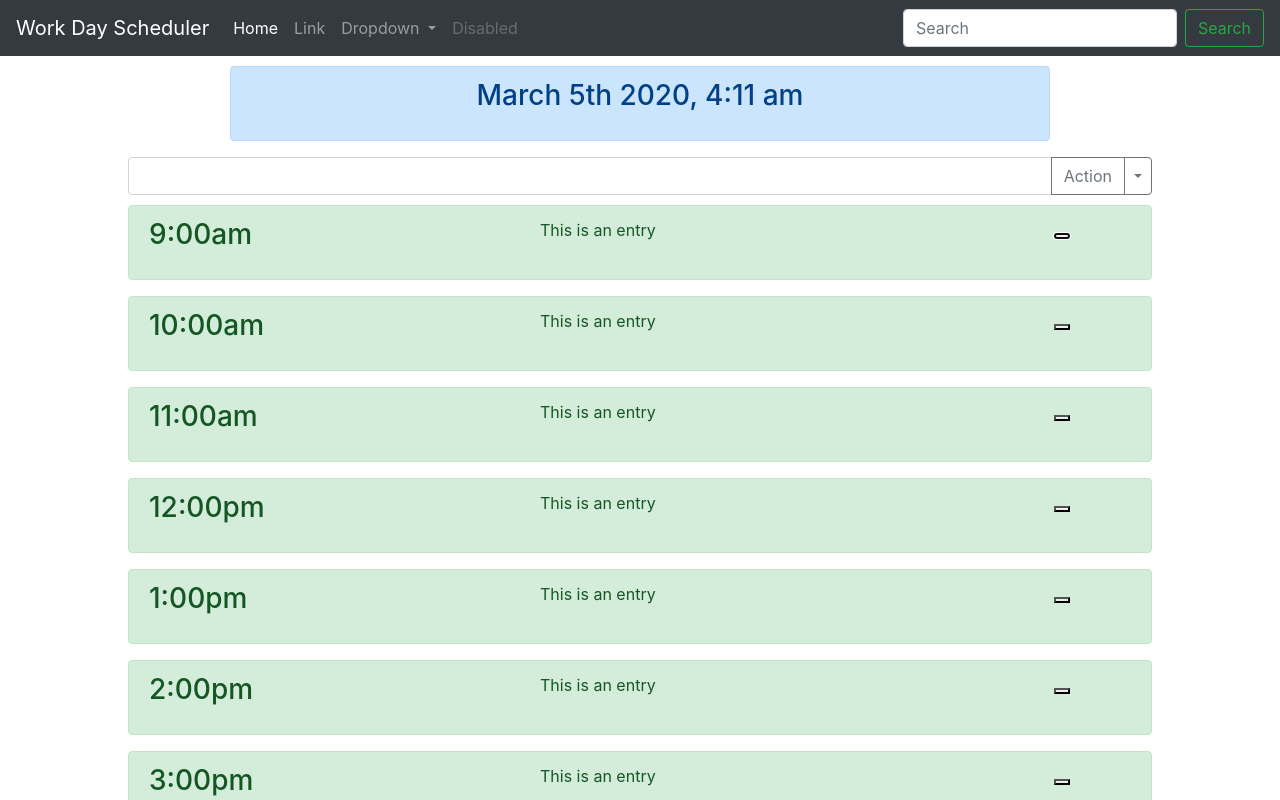
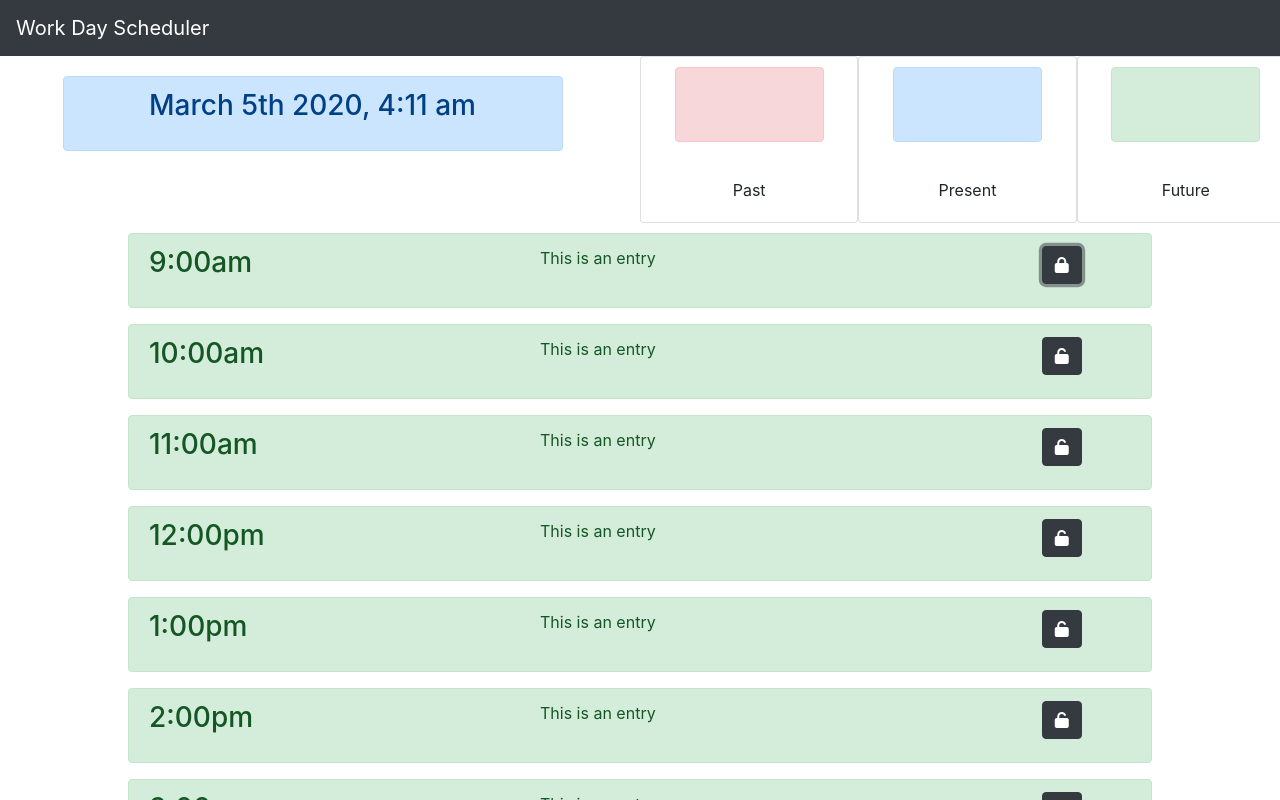
Before and after one commit to DC-Cunningham/WorkDayScheduler, a plain HTML site: page index.html in a window 1280 px wide. Both pictures are taken after a click on the button 1061 px from the left and 236 px from the top of the page. Shown: the top 800 px of the page. Drawn offline with nearby package versions, Linux system fonts and the light colour scheme.

Commit message:
created click function on hour blocks

```diff
--- a/Assets/WorkDayScheduler.js
+++ b/Assets/WorkDayScheduler.js
@@ -18,7 +18,6 @@ function liveTime() {
 
 function hourColour() {
   $(".time-block").each(function() {
-    debugger;
     const timeBlock = $(this);
     const now = parseInt(moment().format("H"));
     const span = parseInt(timeBlock.attr("data-time"));
@@ -31,3 +30,23 @@ function hourColour() {
     }
   });
 }
+
+$(".lock").on("click", function() {
+  if ($(this).attr("value") == "locked") {
+    $(this).attr("value", "unlocked");
+    $(this).html('<i class="fa fa-unlock"></i>');
+    clearEntry();
+  } else {
+    $(this).attr("value", "locked");
+    $(this).html('<i class="fa fa-lock"></i>');
+    storeEntry();
+  }
+});
+
+function clearEntry() {
+  console.log("clear entry fired");
+}
+
+function storeEntry() {
+  console.log("store entry fired");
+}
--- a/index.html
+++ b/index.html
@@ -4,6 +4,7 @@
     <meta charset="UTF-8" />
     <meta name="viewport" content="width=device-width, initial-scale=1.0" />
     <link rel="stylesheet" href="./Assets/style.css" />
+    <script src="https://use.fontawesome.com/cfedf8cd6f.js"></script>
     <link
       rel="stylesheet"
       href="https://cdnjs.cloudflare.com/ajax/libs/twitter-bootstrap/4.0.0/css/bootstrap.min.css"
@@ -18,65 +19,46 @@
         <button class="navbar-toggler" type="button" data-toggle="collapse" data-target="#navbarSupportedContent" aria-controls="navbarSupportedContent" aria-expanded="false" aria-label="Toggle navigation">
           <span class="navbar-toggler-icon"></span>
         </button>
-
-        <div class="collapse navbar-collapse" id="navbarSupportedContent">
-          <ul class="navbar-nav mr-auto">
-            <li class="nav-item active">
-              <a class="nav-link" href="#">Home <span class="sr-only">(current)</span></a>
-            </li>
-            <li class="nav-item">
-              <a class="nav-link" href="#">Link</a>
-            </li>
-            <li class="nav-item dropdown">
-              <a class="nav-link dropdown-toggle" href="#" id="navbarDropdown" role="button" data-toggle="dropdown" aria-haspopup="true" aria-expanded="false">
-                Dropdown
-              </a>
-              <div class="dropdown-menu" aria-labelledby="navbarDropdown">
-                <a class="dropdown-item" href="#">Action</a>
-                <a class="dropdown-item" href="#">Another action</a>
-                <div class="dropdown-divider"></div>
-                <a class="dropdown-item" href="#">Something else here</a>
-              </div>
-            </li>
-            <li class="nav-item">
-              <a class="nav-link disabled" href="#">Disabled</a>
-            </li>
-          </ul>
-          <form class="form-inline my-2 my-lg-0">
-            <input class="form-control mr-sm-2" type="search" placeholder="Search" aria-label="Search">
-            <button class="btn btn-outline-success my-2 my-sm-0" type="submit">Search</button>
-          </form>
-
+      </nav>
+      <div class="row">
+        <div class="col-6" id="time-of-day">
         </div>
-      </nav>
-      <div id="time-of-day">
+        <div class="card col-2 key">
+          <div class="alert alert-danger">
+          </div>
+          <div class="card-body">
+            <p class="card-text text-center">Past</p>
+          </div>
+        </div>
+        <div class="card col-2 key">
+          <div class="alert alert-primary">
+          </div>
+          <div class="card-body">
+            <p class="card-text text-center">Present</p>
+          </div>
+        </div>
+        <div class="card col-2 key">
+          <div class="alert alert-success">
+          </div>
+          <div class="card-body">
+            <p class="card-text text-center">Future</p>
+          </div>
+        </div>
+      </div>
       </div>
       <main>
-        <div class="input-group" id="event-input">
-            <input type="text" class="form-control">
-            <div class="input-group-append">
-              <button type="button" class="btn btn-outline-secondary">Action</button>
-              <button type="button" class="btn btn-outline-secondary dropdown-toggle dropdown-toggle-split" data-toggle="dropdown" aria-haspopup="true" aria-expanded="false">
-                <span class="sr-only">Toggle Dropdown</span>
-              </button>
-              <div class="dropdown-menu">
-                <a class="dropdown-item" href="#">Action</a>
-                <a class="dropdown-item" href="#">Another action</a>
-                <a class="dropdown-item" href="#">Something else here</a>
-              </div>
-            </div>
-          </div>
-      </main>
         <div class="alert text-center time-block" data-time="9">
            <div class="row">
                <div class="col-1">
                    <h3>9:00am</h3>
                 </div>
                 <div class="col-9" id="nine-entry">
-                    <p>This is an entry</p>
+                    <p contentEditable="true">This is an entry</p>
                 </div>
                 <div class="col-2">
-                    <button></button>
+                    <button class="lock btn btn-dark" value="unlocked">
+                      <i class="fa fa-unlock"></i>
+                    </button>
                 </div>
            </div>
         </div>
@@ -86,10 +68,12 @@
                     <h3>10:00am</h3>
                 </div>
                 <div class="col-9" id="ten-entry">
-                    <p>This is an entry</p>
+                  <p contentEditable="true">This is an entry</p>
                 </div>
                 <div class="col-2">
-                    <button></button>
+                  <button class="lock btn btn-dark" value="unlocked">
+                      <i class="fa fa-unlock"></i>
+                    </button>
                 </div>
             </div>
         </div>
@@ -99,10 +83,12 @@
                     <h3>11:00am</h3>
                 </div>
                 <div class="col-9" id="eleven-entry">
-                    <p>This is an entry</p>
+                    <p contentEditable="true">This is an entry</p>
                 </div>
                 <div class="col-2">
-                    <button></button>
+                  <button class="lock btn btn-dark" value="unlocked">
+                      <i class="fa fa-unlock"></i>
+                    </button>
                 </div>
             </div>
         </div>
@@ -112,10 +98,12 @@
                     <h3>12:00pm</h3>
                 </div>
                 <div class="col-9" id="twelve-entry">
-                    <p>This is an entry</p>
+                    <p contentEditable="true">This is an entry</p>
                 </div>
                 <div class="col-2">
-                    <button></button>
+                  <button class="lock btn btn-dark" value="unlocked">
+                      <i class="fa fa-unlock"></i>
+                    </button>
                 </div>
             </div>
         </div>
@@ -125,10 +113,12 @@
                     <h3>1:00pm</h3>
                 </div>
                 <div class="col-9" id="one-entry">
-                    <p>This is an entry</p>
+                    <p contentEditable="true">This is an entry</p>
                 </div>
                 <div class="col-2">
-                    <button></button>
+                  <button class="lock btn btn-dark" value="unlocked">
+                      <i class="fa fa-unlock"></i>
+                    </button>
                 </div>
             </div>
         </div>
@@ -138,10 +128,12 @@
                     <h3>2:00pm</h3>
                 </div>
                 <div class="col-9" id="two-entry">
-                    <p>This is an entry</p>
+                    <p contentEditable="true">This is an entry</p>
                 </div>
                 <div class="col-2">
-                    <button></button>
+                  <button class="lock btn btn-dark" value="unlocked">
+                      <i class="fa fa-unlock"></i>
+                    </button>
                 </div>
             </div>
         </div>
@@ -151,10 +143,12 @@
                     <h3>3:00pm</h3>
                 </div>
                 <div class="col-9" id="three-entry">
-                    <p>This is an entry</p>
+                    <p contentEditable="true">This is an entry</p>
                 </div>
                 <div class="col-2">
-                    <button></button>
+                  <button class="lock btn btn-dark" value="unlocked">
+                      <i class="fa fa-unlock"></i>
+                    </button>
                 </div>
             </div>
         </div>
@@ -164,14 +158,17 @@
                     <h3>4:00pm</h3>
                 </div>
                 <div class="col-9" id="four-entry">
-                    <p>This is an entry</p>
+                    <p contentEditable="true">This is an entry</p>
                 </div>
                 <div class="col-2">
-                    <button></button>
+                  <button class="lock btn btn-dark" value="unlocked">
+                      <i class="fa fa-unlock"></i>
+                    </button>
                 </div>
             </div>
         </div>
       </div>
+    </main>
     <script rel=text/javascript src = "lib/moment/moment.min.js"></script>
     <script
     rel=text/javascript src = "Assets/WorkDayScheduler.js"></script>
```
